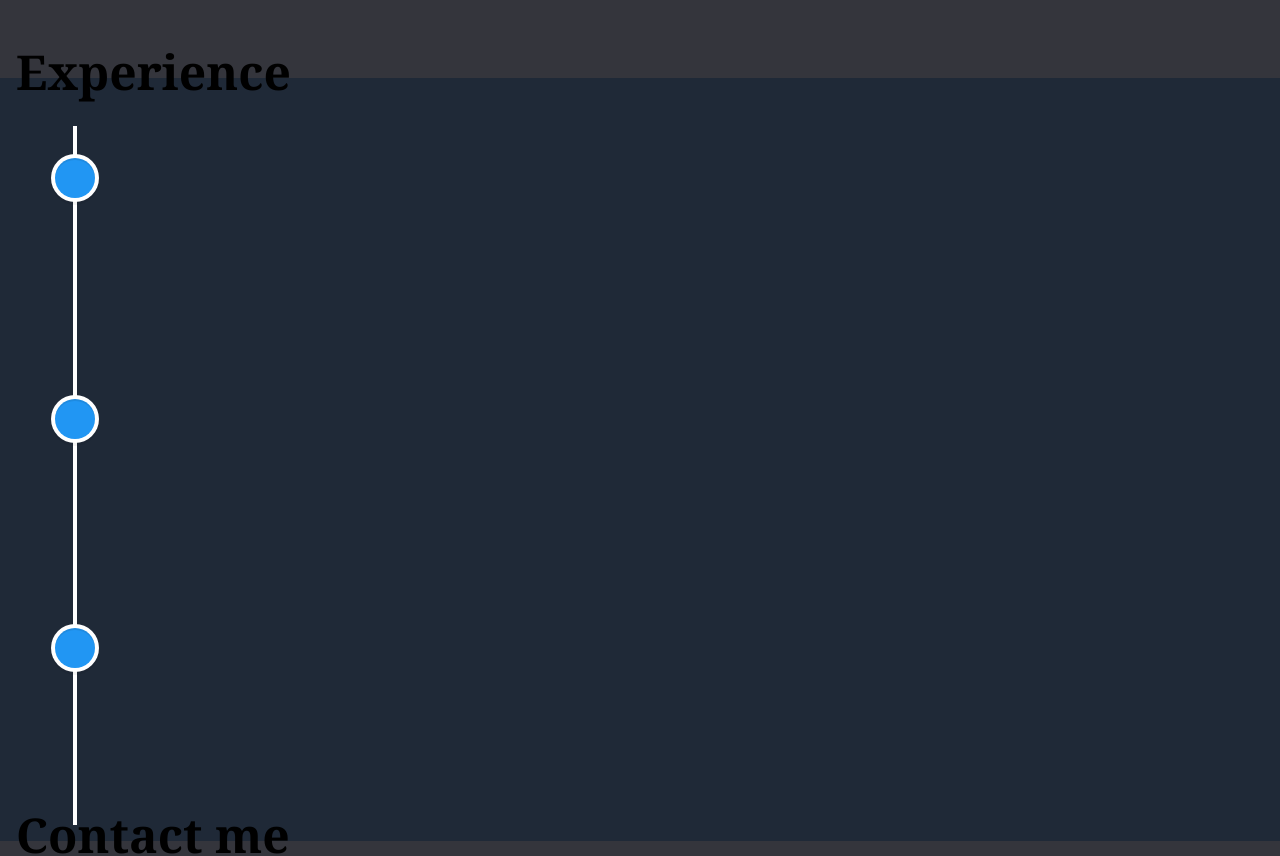
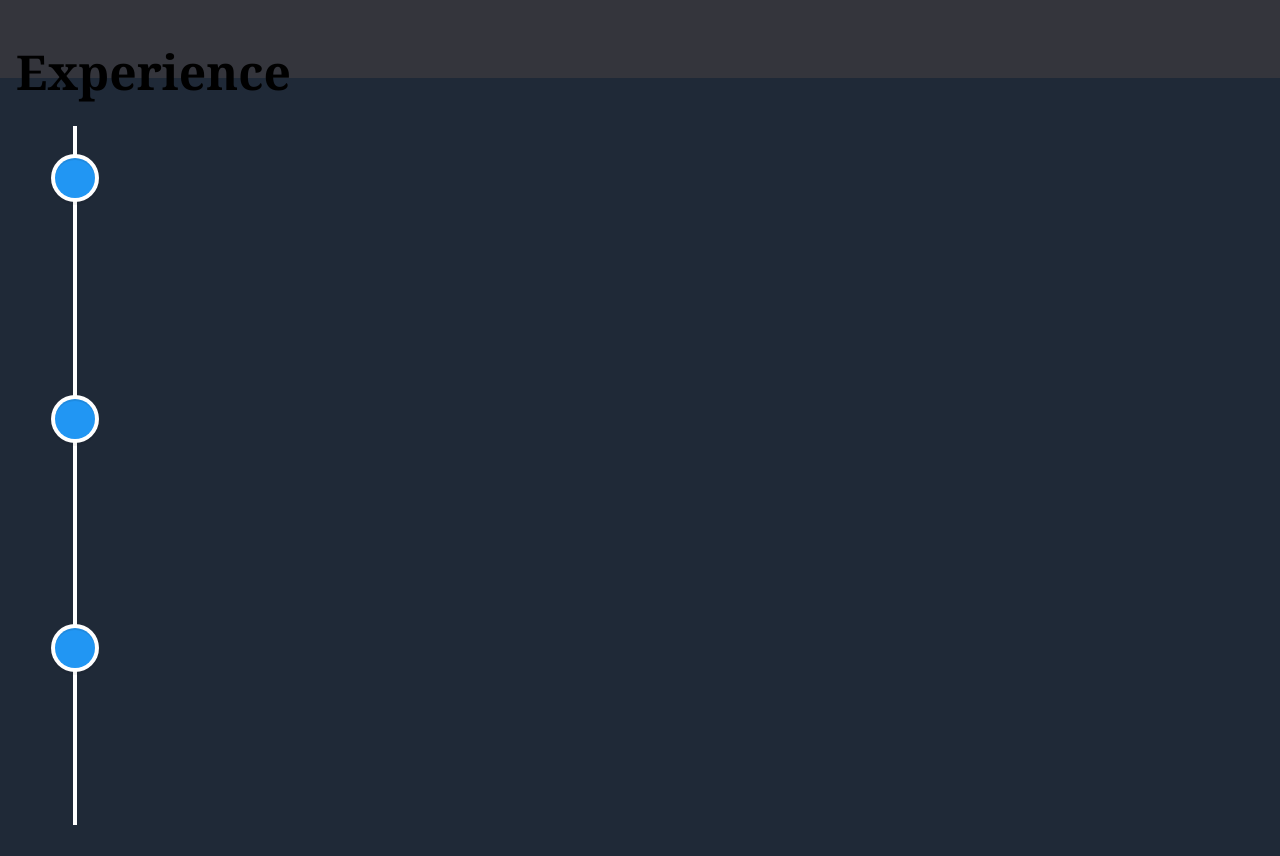
Before and after one commit to VictorZ94/portfolio_v2, a React (Vite) app: page / in a window 1280 px wide. Shown: the part 2742-3598 px from the top of the page. Built offline with nearby package versions, Linux system fonts and the light colour scheme.

Commit message:
experience section

```diff
--- a/src/components/Experience.jsx
+++ b/src/components/Experience.jsx
@@ -10,7 +10,7 @@ const Experience = () => {
       <h2 className="text-5xl dark:text-white absolute left-4 top-[-30px] text-center font-bold font-serif">
         Experience
       </h2>
-      <div className="mt-8">
+      <div className="mt-8 pb-16">
         <VerticalTimeline layout="1-column-left">
           <VerticalTimelineElement
             className=""
```
